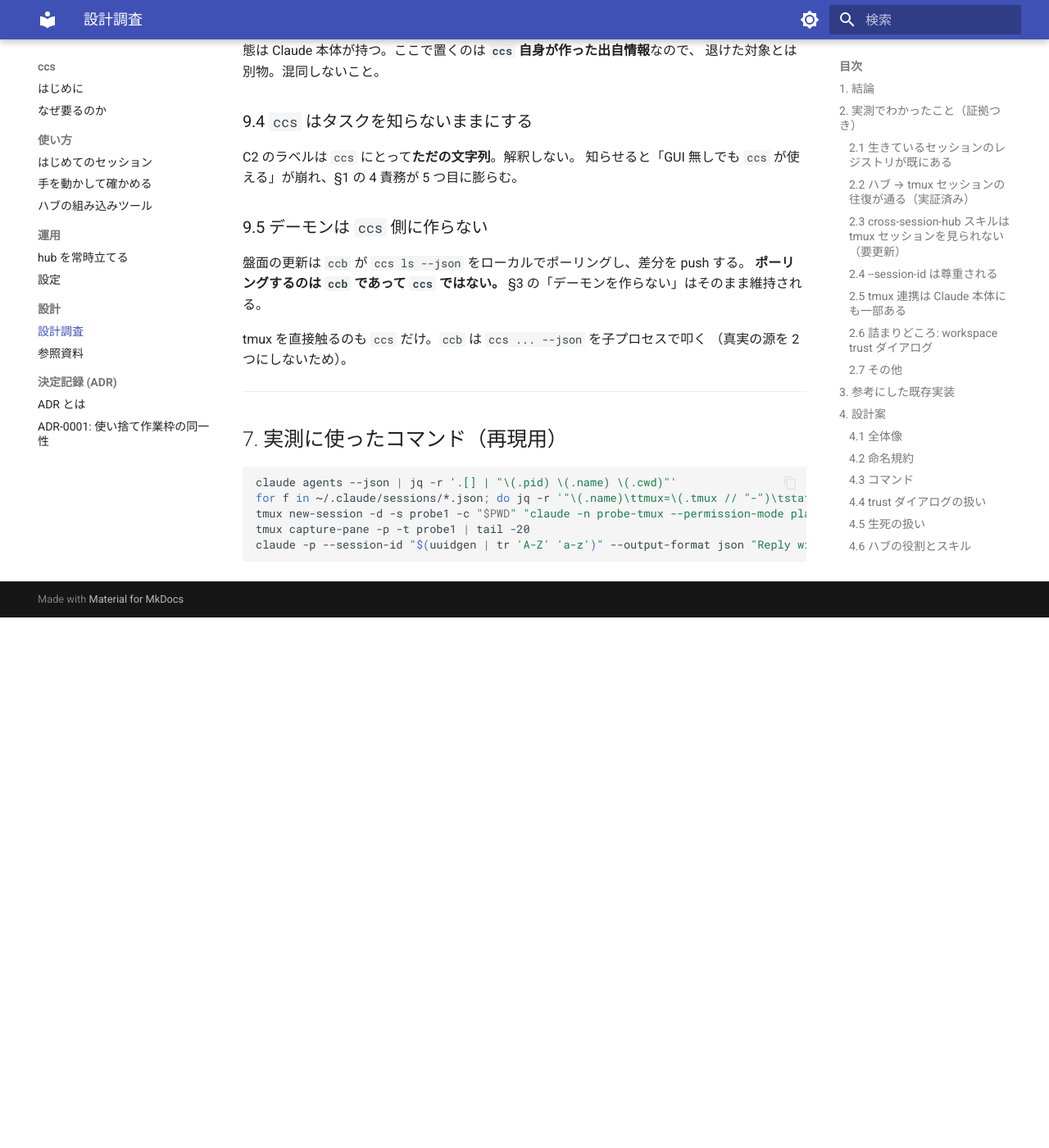
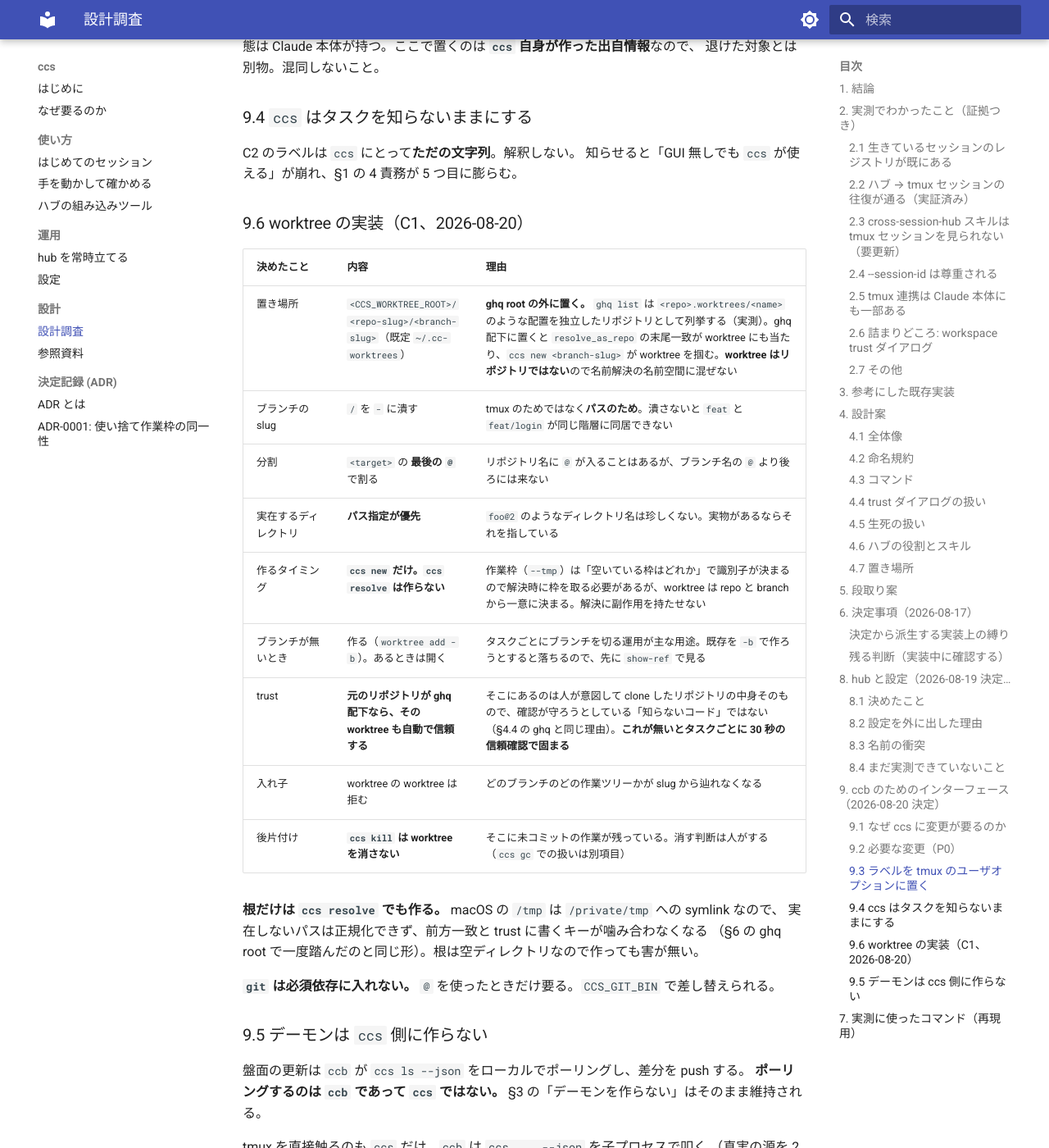
Before and after one commit to ken-ty/ccs, an MkDocs documentation site: the page built from docs/design.md, in a window 1280 px wide and 1400 px high, scrolled down 13521 px. Shown: the whole window at 82% size. Built offline with MkDocs 1.6.1 and Material for MkDocs 9.7.7, drawn with Linux system fonts in a browser that asks for light colours; before the commit the page ends 14274 px from its top, so only the background shows below that; some of the changed text lies outside the part shown.

Commit message:
feat: ccs new <repo>@<branch> で worktree を切る (C1)
1 リポジトリに 2 本目のセッションが立たないことが、ccb (タスクにセッションを
割り当てるボード) の唯一の構造的ブロッカーだった。slug がリポジトリ名なので
ccs new x01 は冪等に 1 本目を返す — これは 1 リポジトリ 1 セッションの前提では
正しいが、タスク単位にすると成立しない。作業ツリーごと分けるしかない。

置き場所は ghq root の外 (CCS_WORKTREE_ROOT、既定 ~/.cc-worktrees) にした。
**ghq list は <repo>.worktrees/<name> を独立したリポジトリとして列挙する**
ことが実測で分かったため。ghq 配下に置くと resolve_as_repo の末尾一致が
worktree にも当たり、ccs new <branch-slug> が worktree を掴む。worktree は
リポジトリではないので、名前解決の名前空間に混ぜない。

ghq 配下のリポジトリの worktree は自動で信頼する。そこにあるのは人が意図して
clone したリポジトリの中身そのもので、確認が守ろうとしている「知らないコード」
ではない (design.md §4.4 の ghq と同じ理由)。これが無いと、タスクごとに
worktree を切る運用で毎回 30 秒の信頼確認に固まる。

実体を作るのは ccs new だけで、ccs resolve は作らない。使い捨て枠は「空いて
いる枠はどれか」で識別子が決まるので解決時に枠を取る必要があるが、worktree は
repo と branch から一意に決まる。解決に副作用を持たせない。

ただし根 (CCS_WORKTREE_ROOT 自体) だけは resolve でも作る。macOS の /tmp は
/private/tmp への symlink で、実在しないパスは正規化できず、前方一致と trust に
書くキーが噛み合わなくなる (design.md §6 の ghq root で踏んだのと同じ形)。
実装とテストの両方で実際に踏んだ。

git は必須依存に入れない。@ を使ったときだけ要る。CCS_GIT_BIN で差し替え
可能にしたが、テストでは差し替えない — worktree の生成は git の挙動そのもの
なので、スタブにすると「スタブが正しいこと」しか確かめられない。

テスト 26 件 (unit 11 / integration 15)、合計 299 件。

Co-Authored-By: Claude Opus 5 <noreply@anthropic.com>
Claude-Session: https://claude.ai/code/session_01YV3TFoLJdkp54tAHs3vnYA

```diff
--- a/docs/configuration.md
+++ b/docs/configuration.md
@@ -66,6 +66,7 @@ CCS_SCRATCH_SLOTS=4           # 使い捨て枠は 4 本で足りる
 | `CCS_REMOTE_CONTROL` | `auto` | Remote Control を使わない環境では `off`、全セッションに付けたいなら `on` |
 | `CCS_PREFIX` | `cc/` | 既に `cc/` を別の用途で使っているとき |
 | `CCS_SCRATCH_ROOT` | `~/.cc-scratch` | 使い捨て作業枠の置き場所 |
+| `CCS_WORKTREE_ROOT` | `~/.cc-worktrees` | `ccs new <repo>@<branch>` が切る worktree の置き場所。**ghq root の外に置くこと**（`ghq list` が worktree をリポジトリとして拾い、名前解決が誤爆する） |
 | `CCS_SCRATCH_SLOTS` | `8` | 使い捨て枠の本数。**有限であること自体が歯止め** |
 
 ### `hub` という名前のリポジトリを持っている場合
@@ -107,6 +108,7 @@ ccs: hub は hub を指す予約語です。
 | `CCS_CLAUDE_BIN` | `claude` |
 | `CCS_TMUX_BIN` | `tmux` |
 | `CCS_GHQ_BIN` | `ghq` |
+| `CCS_GIT_BIN` | `git` |
 | `CCS_JQ_BIN` | `jq` |
 | `CCS_SESSIONS_DIR` | `~/.claude/sessions` |
 | `CCS_TRUST_FILE` | `~/.claude.json` |
--- a/docs/design.md
+++ b/docs/design.md
@@ -192,7 +192,7 @@ cwd に依存しない。ここに手当ては要らない。
 `<slug>` の決め方:
 
 - **リポジトリ**: `ghq list` の末尾要素（`x01`、`catan`）。同名衝突時は `<owner>-<repo>`
-- **worktree**: `<repo>@<branch-slug>`（v1 対象外）
+- **worktree**: `<repo>@<branch-slug>`（C1、2026-08-20 に実装。§9.6）
 - **一時**: `tmp-<枠番号>`（`tmp-1` 〜 `tmp-8`）。**いまの実装。**
   [ADR-0001](adr/0001-scratch-workspace-identity.md) で見直しが決まっている
 
@@ -369,9 +369,8 @@ ccs gc                                    # 死んだペイン・空の一時デ
 - **v1 に `resume` が無い** = claude が終了したペインは `ccs ls` に `stopped` と出るだけで、
   復帰は人が `ccs attach` して手で `claude --resume <uuid>` を打つ。
   uuid は `ccs ls` が表示する（表示していないと詰むので、これは v1 の要件）
-- **v1 に worktree が無い** = 同一リポジトリに 2 本立てると同じ作業ツリーを共有する。
-  `ccs new` は同一 slug では冪等に既存を返すので事故にはならないが、
-  **並行作業をしたい場合は人が `git worktree` を切ってからそのパスを渡す**
+- ~~**v1 に worktree が無い** = 同一リポジトリに 2 本立てると同じ作業ツリーを共有する~~
+  → **C1（2026-08-20）で解消。** `ccs new <repo>@<branch>` が作業ツリーごと分ける（§9.6）
 
 ### 残る判断（実装中に確認する）
 
@@ -453,7 +452,7 @@ fake claude では検証できず、本物で確かめる必要がある（[hub]
 
 | # | 変更 | なぜ要る |
 | --- | --- | --- |
-| C1 | **worktree 対応** `ccs new <repo>@<branch>` | §9.1。これが無いと成立しない |
+| C1 | **worktree 対応** `ccs new <repo>@<branch>` | §9.1。これが無いと成立しない（**実装済み。§9.6**） |
 | C2 | **`--label k=v`**（反復可）。tmux のユーザオプションに保存し、`ls --json` が返す | タスクとセッションの紐付け |
 | C3 | **`ls --json` の情報追加** — `idle/busy`・`startedAt`・`pid`・`transcript`・`labels`・`worktree` | 盤面に出す。すべて既存の情報源から引ける |
 | C4 | **`--session-id` の外部指定**と**`--prompt-file`** | 起動前に行を作れる。タスク仕様は数 KB の複数行になり、argv では引用と長さで壊れる |
@@ -474,6 +473,26 @@ fake claude では検証できず、本物で確かめる必要がある（[hub]
 C2 のラベルは `ccs` にとって**ただの文字列**。解釈しない。
 知らせると「GUI 無しでも `ccs` が使える」が崩れ、§1 の 4 責務が 5 つ目に膨らむ。
 
+### 9.6 worktree の実装（C1、2026-08-20）
+
+| 決めたこと | 内容 | 理由 |
+| --- | --- | --- |
+| 置き場所 | `<CCS_WORKTREE_ROOT>/<repo-slug>/<branch-slug>`（既定 `~/.cc-worktrees`） | **ghq root の外に置く。** `ghq list` は `<repo>.worktrees/<name>` のような配置を独立したリポジトリとして列挙する（実測）。ghq 配下に置くと `resolve_as_repo` の末尾一致が worktree にも当たり、`ccs new <branch-slug>` が worktree を掴む。**worktree はリポジトリではない**ので名前解決の名前空間に混ぜない |
+| ブランチの slug | `/` を `-` に潰す | tmux のためではなく**パスのため**。潰さないと `feat` と `feat/login` が同じ階層に同居できない |
+| 分割 | `<target>` の **最後の `@`** で割る | リポジトリ名に `@` が入ることはあるが、ブランチ名の `@` より後ろには来ない |
+| 実在するディレクトリ | **パス指定が優先** | `foo@2` のようなディレクトリ名は珍しくない。実物があるならそれを指している |
+| 作るタイミング | **`ccs new` だけ。`ccs resolve` は作らない** | 作業枠（`--tmp`）は「空いている枠はどれか」で識別子が決まるので解決時に枠を取る必要があるが、worktree は repo と branch から一意に決まる。解決に副作用を持たせない |
+| ブランチが無いとき | 作る（`worktree add -b`）。あるときは開く | タスクごとにブランチを切る運用が主な用途。既存を `-b` で作ろうとすると落ちるので、先に `show-ref` で見る |
+| trust | **元のリポジトリが ghq 配下なら、その worktree も自動で信頼する** | そこにあるのは人が意図して clone したリポジトリの中身そのもので、確認が守ろうとしている「知らないコード」ではない（§4.4 の ghq と同じ理由）。**これが無いとタスクごとに 30 秒の信頼確認で固まる** |
+| 入れ子 | worktree の worktree は拒む | どのブランチのどの作業ツリーかが slug から辿れなくなる |
+| 後片付け | **`ccs kill` は worktree を消さない** | そこに未コミットの作業が残っている。消す判断は人がする（`ccs gc` での扱いは別項目） |
+
+**根だけは `ccs resolve` でも作る。** macOS の `/tmp` は `/private/tmp` への symlink なので、
+実在しないパスは正規化できず、前方一致と trust に書くキーが噛み合わなくなる
+（§6 の ghq root で一度踏んだのと同じ形）。根は空ディレクトリなので作っても害が無い。
+
+**`git` は必須依存に入れない。** `@` を使ったときだけ要る。`CCS_GIT_BIN` で差し替えられる。
+
 ### 9.5 デーモンは `ccs` 側に作らない
 
 盤面の更新は `ccb` が `ccs ls --json` をローカルでポーリングし、差分を push する。
```
Also changed, not shown: AGENTS.md (+2 -0 lines), ROADMAP.md (+1 -1 lines), 4 other files.
